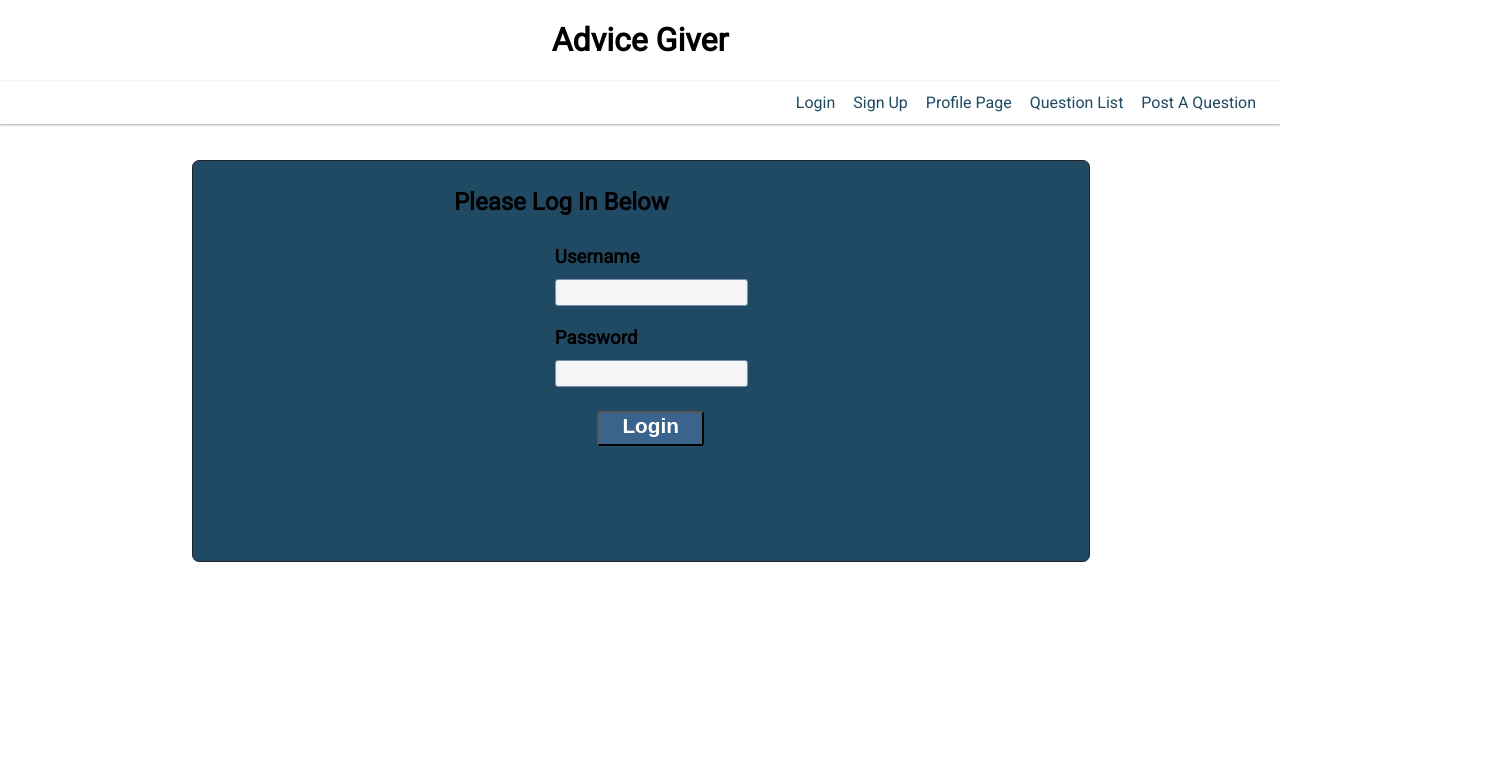
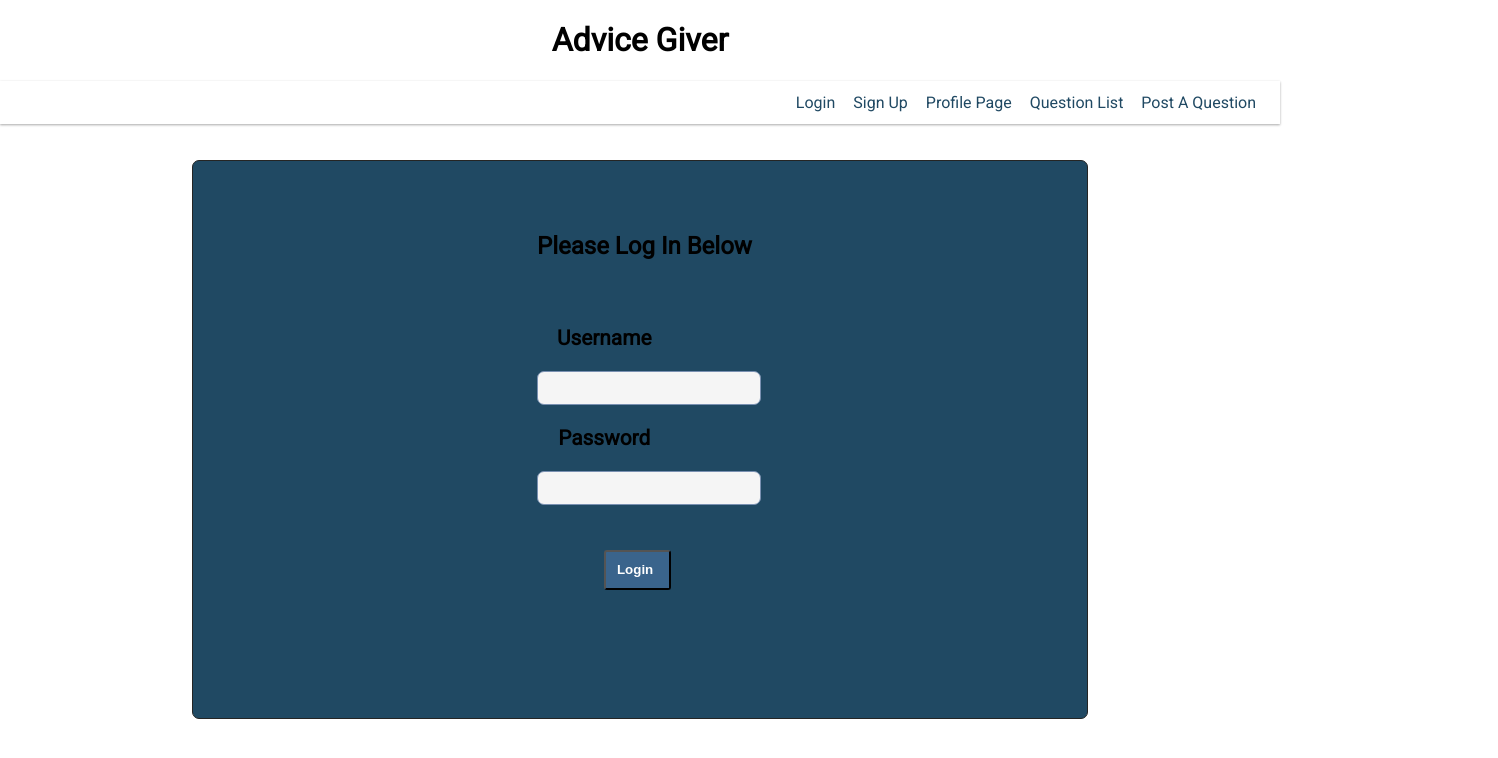
Before and after one commit to bw-advice-giver/ben-griffin-front-end, a React (Create React App) app in the folder advice-giver/advice-giver-fe-arch/: page /login in a window 1280 px wide. Shown: the top 758 px of the page, 1498 px wide, since content can reach past the window. Built offline with nearby package versions, Linux system fonts and the light colour scheme.

Commit message:
added styled components instead of sass to login to prevent fields from breaking out of div upon resizing

```diff
--- a/advice-giver/advice-giver-fe-arch/src/components/Login/Login.js
+++ b/advice-giver/advice-giver-fe-arch/src/components/Login/Login.js
@@ -43,10 +43,10 @@ class Login extends React.Component {
 
     render() {
         return (
-            <div className="Login">
+            <StyledDiv className="Login">
                 <StyledBig>Please Log In Below</StyledBig>
                 <form onSubmit={this.login}>
-                <div className="input-ovrd">
+                {/* <div className="input-ovrd"> */}
                 <StyledSmall>Username</StyledSmall>
                 <StyledBox
                     type="text"
@@ -66,9 +66,9 @@ class Login extends React.Component {
                         className="login-input"
                     />
                     <StyledPress className="login-btn">Login</StyledPress>
-                    </div>
+                    {/* </div> */}
                 </form>
-            </div>
+            </StyledDiv>
         )
     } //end Render
 
@@ -77,17 +77,40 @@ class Login extends React.Component {
 export default Login;
 
 const StyledBig = styled.h2`
-    margin-left: -40%;
-    margin-top: -10%:
+    margin-left: -45%;
+    margin-bottom: -15%;
 `
 
 const StyledSmall = styled.h3`
-    margin-left: 140%;
-    margin-top: 10%;
+    margin-left: -8%;
+    font-size: 1.3rem;
 `
 const StyledBox = styled.input`
-    margin-left: 140%
+   margin-left: 2%;
+   border-radius: 7px;
+   background-color: whitesmoke;
+   border: 1px solid #7990B1;
+   padding: .8%;
+   font-size: 1rem;
 `
 const StyledPress = styled.button`
-    margin-left: 160%;
+    display: flex;
+    margin-top: 5%;
+    border-radius: 3px;
+    padding: 1.2%;
+    width: 7.5%;
+    font-weight: bold;
+    background-color: #3A648C;
+    color: white;
+    margin-left: 46%;
+
 `
+const StyledDiv = styled.div`
+    background-color: #204963;
+    border: 1.5px solid #252524;
+    box-sizing: border-box;
+    width: 70%;
+    border-radius: 7px;
+    margin-left: 15%;
+    padding-bottom: 10%;
+`
--- a/advice-giver/advice-giver-fe-arch/src/components/Login/Login.scss
+++ b/advice-giver/advice-giver-fe-arch/src/components/Login/Login.scss
@@ -1,83 +1,83 @@
 @import '../../scss/1-utils/#index';
 
-.Login {
-  border: 1.5px solid #252524;
-  border-radius: 7px;
+// .Login {
+//   border: 1.5px solid #252524;
+//   border-radius: 7px;
 
-  width: 70%;
-  height: 50vh;
+//   width: 70%;
+//   height: 200%;
 
 
-  margin-left: 15%;
+//   margin-left: 15%;
 
-  display: flex;
-  justify-content: center;
-  flex-wrap: wrap;
+//   display: flex;
+//   justify-content: center;
+//   flex-wrap: wrap;
 
-  background-color: #204963;
-}
+//   background-color: #204963;
+// }
+
+// // .input-ovrd {
+// // height: 400px;
+// // }
 
 // .input-ovrd {
-// height: 400px;
+//   padding-top: 50%;
 // }
 
-.input-ovrd {
-  padding-top: 50%;
-}
+// .login-input {
+//   // border-radius: 7px;
 
-.login-input {
-  // border-radius: 7px;
+//   // margin-top: 20%;
+//   // margin-left: 15px;
 
-  // margin-top: 20%;
-  // margin-left: 15px;
+//   // background-color: #c4cdd3
+//   display: flex;
+//   width: 88%;
+//   padding-bottom: 3%;
+//   margin-top: 40%;
+//   border-radius: 3px;
+//   margin-bottom: 3%;
+//   border: 1px solid grey;
+//   font-size: .9rem;
+//   background-color: whitesmoke;
+//   border: 1px solid #7990B1;
+//   margin-left: -10%;
+//   font-size: 1rem;
+// }
 
-  // background-color: #c4cdd3
-  display: flex;
-  width: 88%;
-  padding-bottom: 3%;
-  margin-top: 40%;
-  border-radius: 3px;
-  margin-bottom: 3%;
-  border: 1px solid grey;
-  font-size: .9rem;
-  background-color: whitesmoke;
-  border: 1px solid #7990B1;
-  margin-left: -10%;
-  font-size: 1rem;
-}
+// .login-input:hover {
+//   opacity: 0.6;
+// }
 
-.login-input:hover {
-  opacity: 0.6;
-}
+// .login-btn {
+//   border-radius: 3px;
+//   // margin-left: 15px;
+//   margin-top: 8%;
+//   font-size: 1.3rem;
+//   height: 20px;
+//   padding-bottom: 14%;
+//   width: 50%;
+//     font-weight: bold;
+//     background-color: #3A648C;
+//     color: white;
+//     margin-bottom: 50%;
+//   margin-left: -30%;
+// }
 
-.login-btn {
-  border-radius: 3px;
-  // margin-left: 15px;
-  margin-top: 8%;
-  font-size: 1.3rem;
-  height: 20px;
-  padding-bottom: 14%;
-  width: 50%;
-    font-weight: bold;
-    background-color: #3A648C;
-    color: white;
-    margin-bottom: 50%;
-  margin-left: -30%;
-}
+// .login-btn:hover {
+//   opacity: 0.6;
+// }
 
-.login-btn:hover {
-  opacity: 0.6;
-}
+// h3{
+//   display: flex;
+//   margin-top: 10%;
+//   margin-left: -10%;
+//   margin-bottom: -35%;
+// }
 
-h3{
-  display: flex;
-  margin-top: 10%;
-  margin-left: -10%;
-  margin-bottom: -35%;
-}
-
-h2{
-  margin-right: -50%;
-  padding-bottom: 60%;
-  margin-top: 3%;
-}
+// h2{
+//   margin-right: -50%;
+//   padding-bottom: 60%;
+//   margin-top: 3%;
+// }
--- a/advice-giver/advice-giver-fe-arch/src/components/SignUp/SignUp.scss
+++ b/advice-giver/advice-giver-fe-arch/src/components/SignUp/SignUp.scss
@@ -80,4 +80,5 @@
 h2{
   margin-right: -46%;
   padding-bottom: 20%;
+  margin-top: 8%;
 }
--- a/advice-giver/advice-giver-fe-arch/src/components/SignUpAdvi/SignUpAdvi.js
+++ b/advice-giver/advice-giver-fe-arch/src/components/SignUpAdvi/SignUpAdvi.js
@@ -115,4 +115,5 @@ export default SignUpAdvi
 const StyledLink = styled(Link)`
     color: black;
     width: 35%;
+    margin: auto;
 `
```
